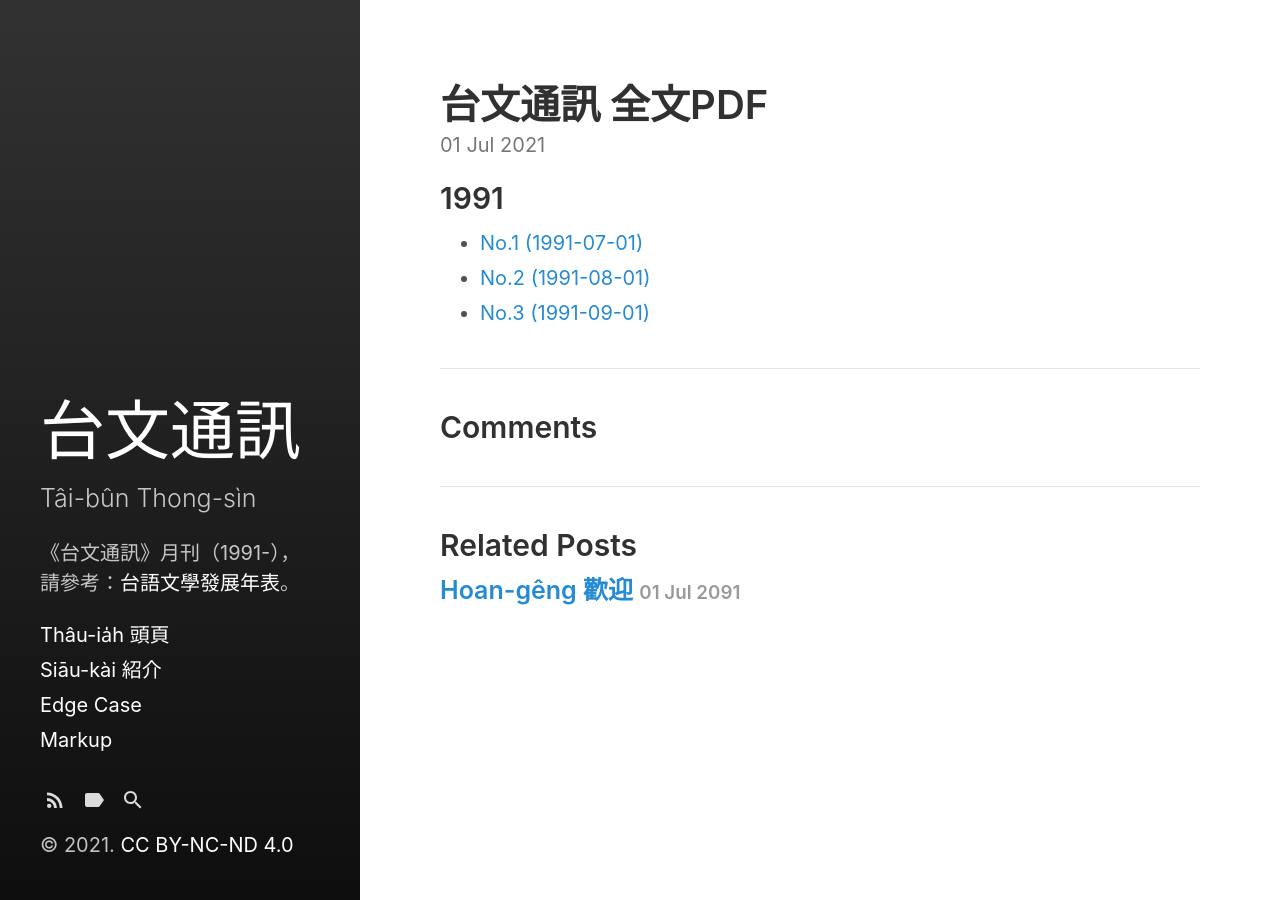
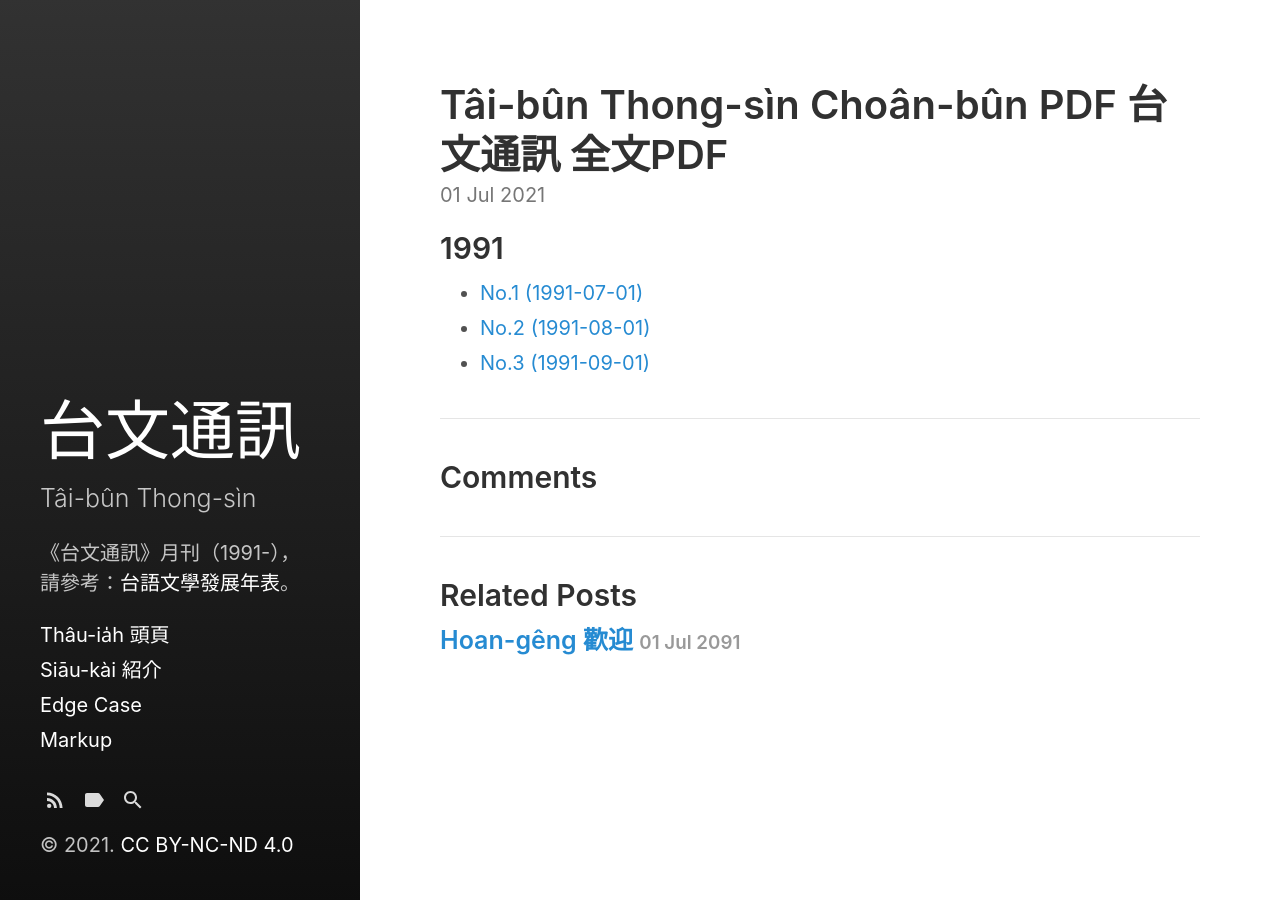
Before and after one commit to TaibunThongsin/TaibunThongsin, a Jekyll site: the page built from _posts/2021-07-01-pdf-all.md, in a window 1280 px wide. Built offline with Jekyll 4.4.1, drawn with Linux system fonts in a browser that asks for light colours.

Commit message:
Update 2021-07-01-pdf-all.md

```diff
--- a/_posts/2021-07-01-pdf-all.md
+++ b/_posts/2021-07-01-pdf-all.md
@@ -1,6 +1,6 @@
 ---
 layout: post
-title: 台文通訊 全文PDF
+title: Tâi-bûn Thong-sìn Choân-bûn PDF 台文通訊 全文PDF
 excerpt_separator:  <!--more-->
 ---
 
```
